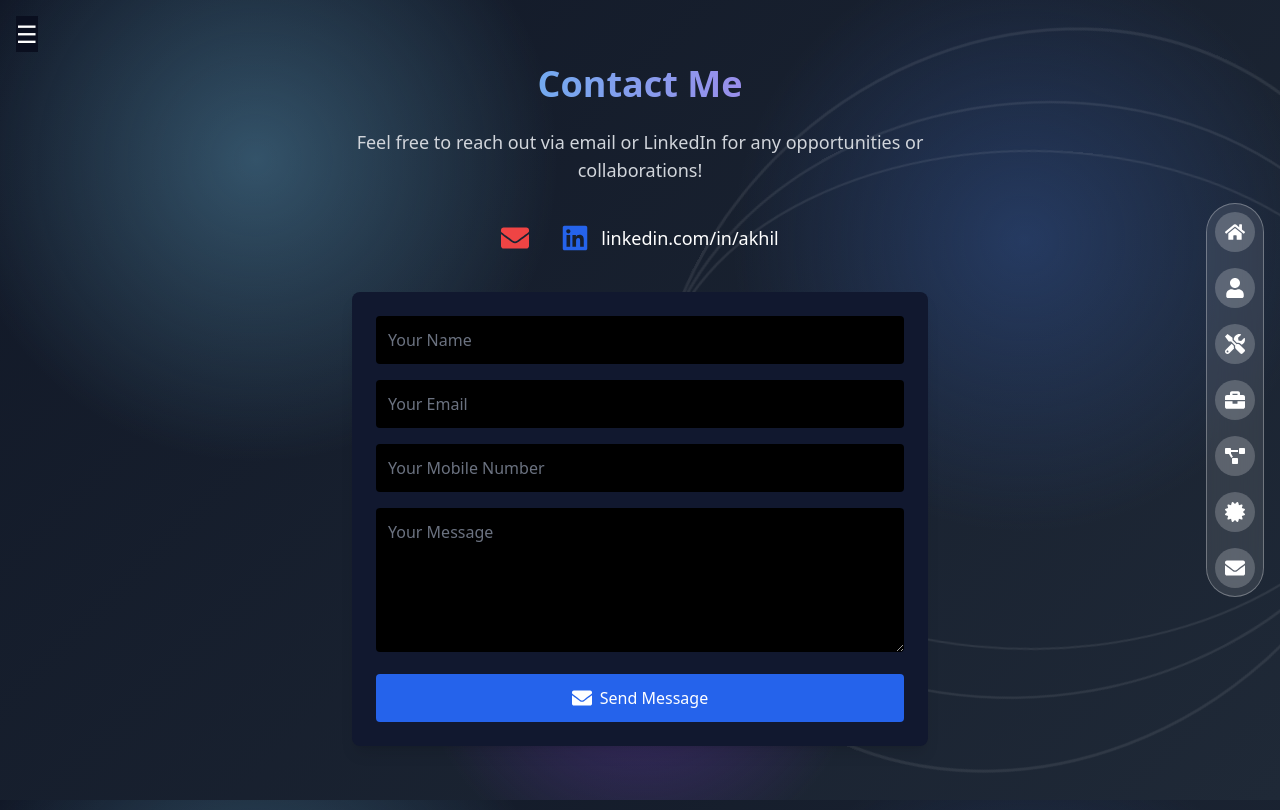
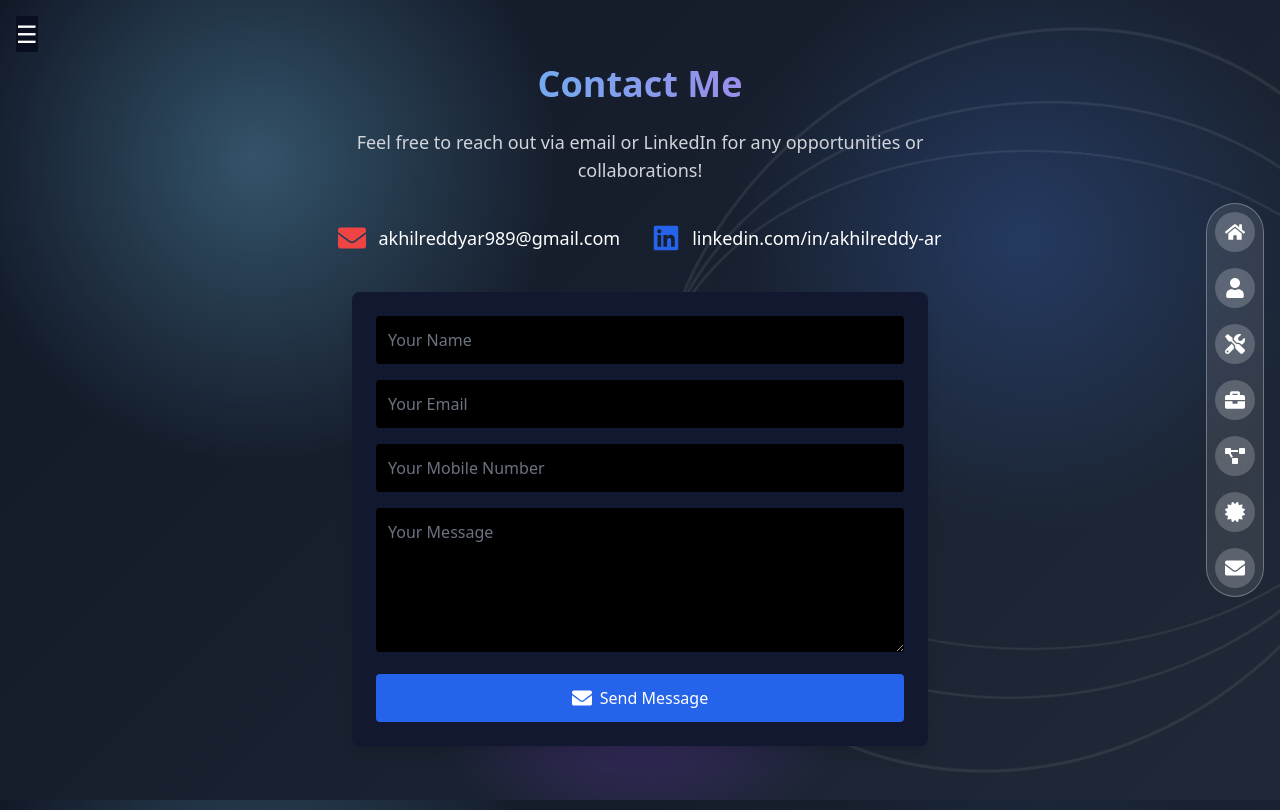
Before and after one commit to akhilt-ux/akhil-portfolio, a React (Create React App) app: page /contact in a window 1280 px wide. Built offline with nearby package versions, Linux system fonts and the light colour scheme; the HTML template or start-up script is replaced by a standard one.

Commit message:
Updated Email/resume

```diff
--- a/src/components/ProfileCard.jsx
+++ b/src/components/ProfileCard.jsx
@@ -23,10 +23,10 @@ export default function ProfileCard() {
       </div>
       <h2 className="text-2xl font-semibold mb-2">Akhil Reddy</h2>
       <p className="text-base text-white/80 mb-2">Senior Software Engineer</p>
-      <p className="text-base text-white/80 mb-6">akhilreddytekula1313@gmail.com</p>
+      <p className="text-base text-white/80 mb-6">akhilreddyar989@gmail.com</p>
       <div className="flex space-x-6 mb-6">
         <a
-          href="http://linkedin.com/in/akhil9856"
+          href="www.linkedin.com/in/akhilreddy-ar"
           target="_blank"
           rel="noopener noreferrer"
           className="hover:text-blue-300"
@@ -35,7 +35,7 @@ export default function ProfileCard() {
         </a>
       </div>
       <a
-        href="mailto:akhilreddytekula1313@gmail.com"
+        href="mailto:akhilreddyar989@gmail.com"
         className="flex items-center justify-center px-6 py-3 bg-[#0e3c4c] hover:bg-[#0c3240] rounded-xl text-white text-base font-medium shadow-lg space-x-2 border border-gray-400 transition"
       >
         <FaEnvelope size={18} />
--- a/src/pages/Contact.jsx
+++ b/src/pages/Contact.jsx
@@ -42,20 +42,20 @@ const Contact = () => {
       {/* Contact Links */}
       <div className="flex flex-col sm:flex-row justify-center items-center gap-8 mb-10">
         <a
-          href="akhilreddytekula1313@gmail.com"
+          href="akhilreddyar989@gmail.com"
           className="flex items-center gap-3 text-lg hover:text-blue-400 transition"
         >
           <FaEnvelope size={28} className="text-red-500" />
-
+          akhilreddyar989@gmail.com
         </a>
         <a
-          href="http://linkedin.com/in/akhil9856"
+          href="www.linkedin.com/in/akhilreddy-ar"
           target="_blank"
           rel="noopener noreferrer"
           className="flex items-center gap-3 text-lg hover:text-blue-400 transition"
         >
           <FaLinkedin size={28} className="text-blue-600" />
-          linkedin.com/in/akhil
+          linkedin.com/in/akhilreddy-ar
         </a>
       </div>
 
--- a/src/pages/Hero.jsx
+++ b/src/pages/Hero.jsx
@@ -50,7 +50,7 @@ export default function Hero() {
             transition={{delay: 0.6, duration: 2.8}}
         >
           <a
-              href="http://linkedin.com/in/akhil9856"
+              href="www.linkedin.com/in/akhilreddy-ar"
               target="_blank"
               rel="noopener noreferrer"
               className="text-blue-500 hover:text-blue-300"
@@ -61,7 +61,7 @@ export default function Hero() {
 
         <div className="flex gap-4 mt-8">
           <motion.a
-              href="http://linkedin.com/in/akhil9856"
+              href="www.linkedin.com/in/akhilreddy-ar"
               target="_blank"
               rel="noopener noreferrer"
               className="px-6 py-3 bg-blue-600 hover:bg-blue-700 rounded-lg shadow-lg text-lg"
```
Also changed, not shown: 1 other file (tests, documents, lock files or other folders).
